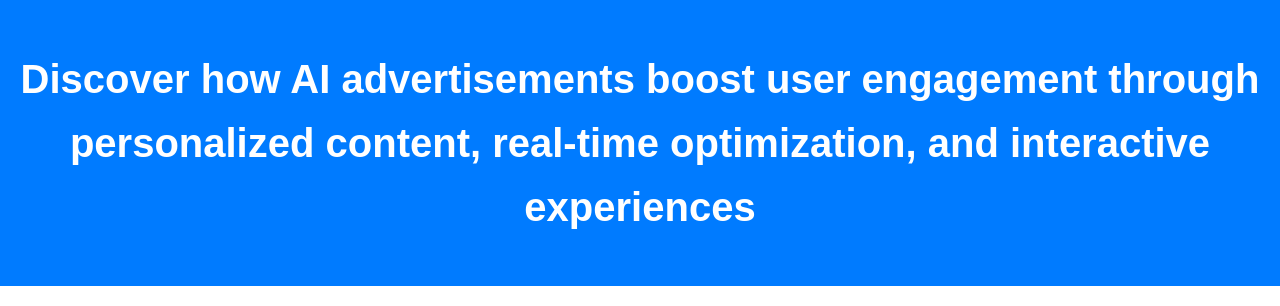
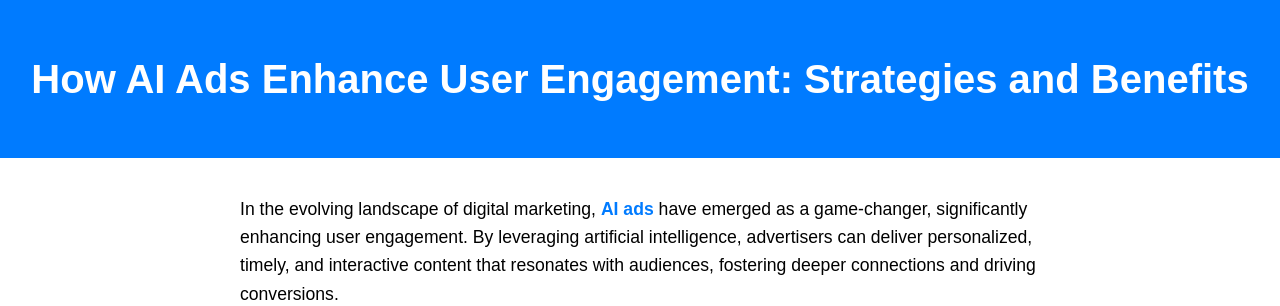
Before and after one commit to itsdanielmark/aiads, a plain HTML site: page index.html in a window 1280 px wide. Shown: the top 306 px of the page. Drawn offline with Linux system fonts and the light colour scheme.

Commit message:
Update index.html

```diff
--- a/index.html
+++ b/index.html
@@ -2,7 +2,7 @@
 <html>
 <head>
   <meta name="viewport" content="width=device-width, initial-scale=1.0">
- <title>How AI Advertisements Enhance User Engagement: Strategies and Benefits</title>
+ <title>How AI Ads Enhance User Engagement: Strategies and Benefits</title>
 <meta name="description" content="Discover how AI advertisements boost user engagement through personalized content, real-time optimization, and interactive experiences">
  <meta name="robots" content="index,follow">
 <link rel="canonical" href="https://itsdanielmark.github.io/aiads/">
@@ -45,7 +45,7 @@
 <body>
 
   <header>
-    <h1>Discover how AI advertisements boost user engagement through personalized content, real-time optimization, and interactive experiences</h1>
+    <h1>How AI Ads Enhance User Engagement: Strategies and Benefits</h1>
    </header>
   <main>
 
```
